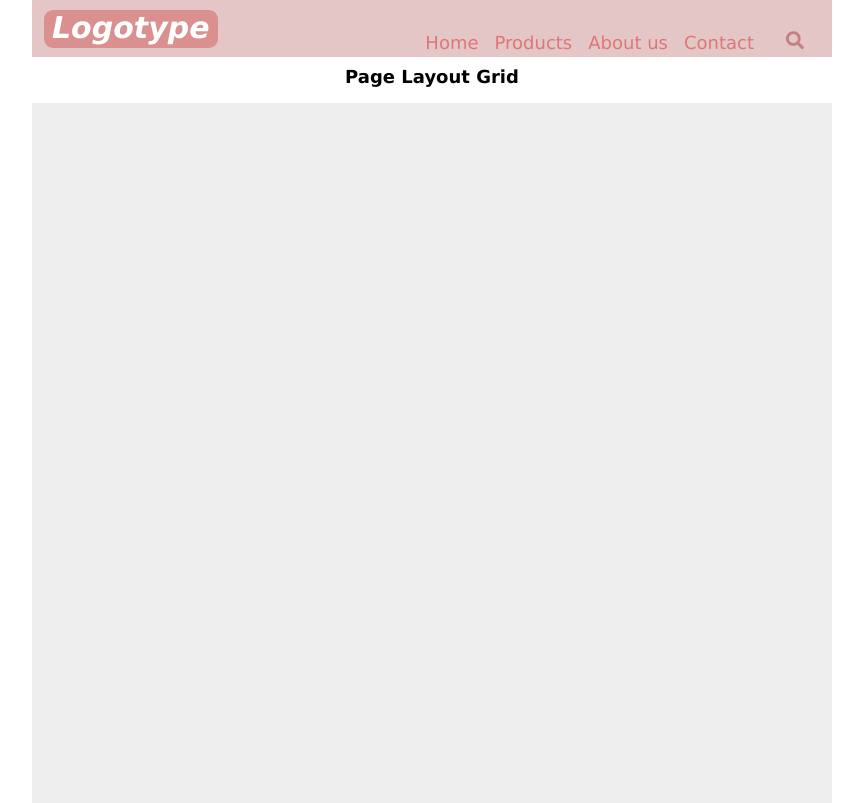
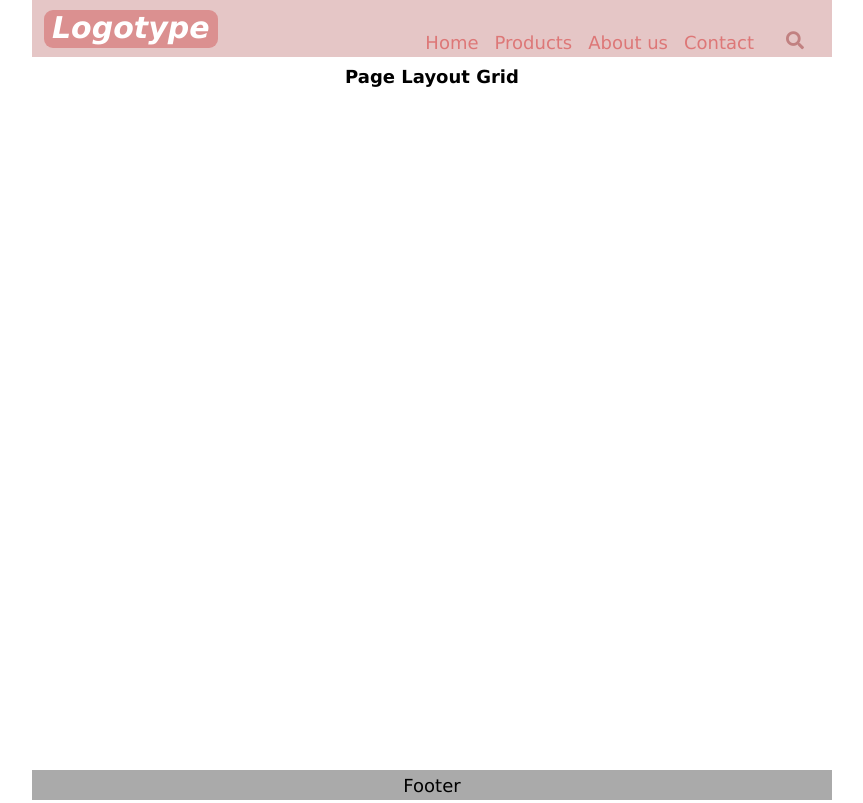
Before and after one commit to goranOlson/page-layout-grid, a plain HTML site: page index.html in a window 1280 px wide. Shown: the top 803 px of the page, without its empty margins (208-1071 px from the left). Drawn offline with Linux system fonts and the light colour scheme.

```diff
--- a/index.css
+++ b/index.css
@@ -9,7 +9,6 @@ body {
     min-width: 320px;
     display: grid;
     grid-template-rows: auto min-content;
-    /* min-height: calc(100vh - 0px); */
     min-height: 100vh;
 }
 
@@ -26,7 +25,7 @@ body {
     grid-template-rows: 1fr;
     align-items: center;
     background: #e5c6c6;
-    /* background: #ddd; */
+        /* background: #ddd; */
     box-shadow: 0px 1px 1px 2px rgba(0,0,0,0.2);
     /* position: relative; */
 }
--- a/index.html
+++ b/index.html
@@ -47,7 +47,6 @@ font-awesome/5.15.2/css/all.min.css"/>
     <header class="main-header">
       <h1>Page Layout Grid</h1>
     </header>
-    <div style="min-height: 30px; min-height: 900px;  background-color: #eee;"></div>
   </main>
   <footer>
     Footer
```
